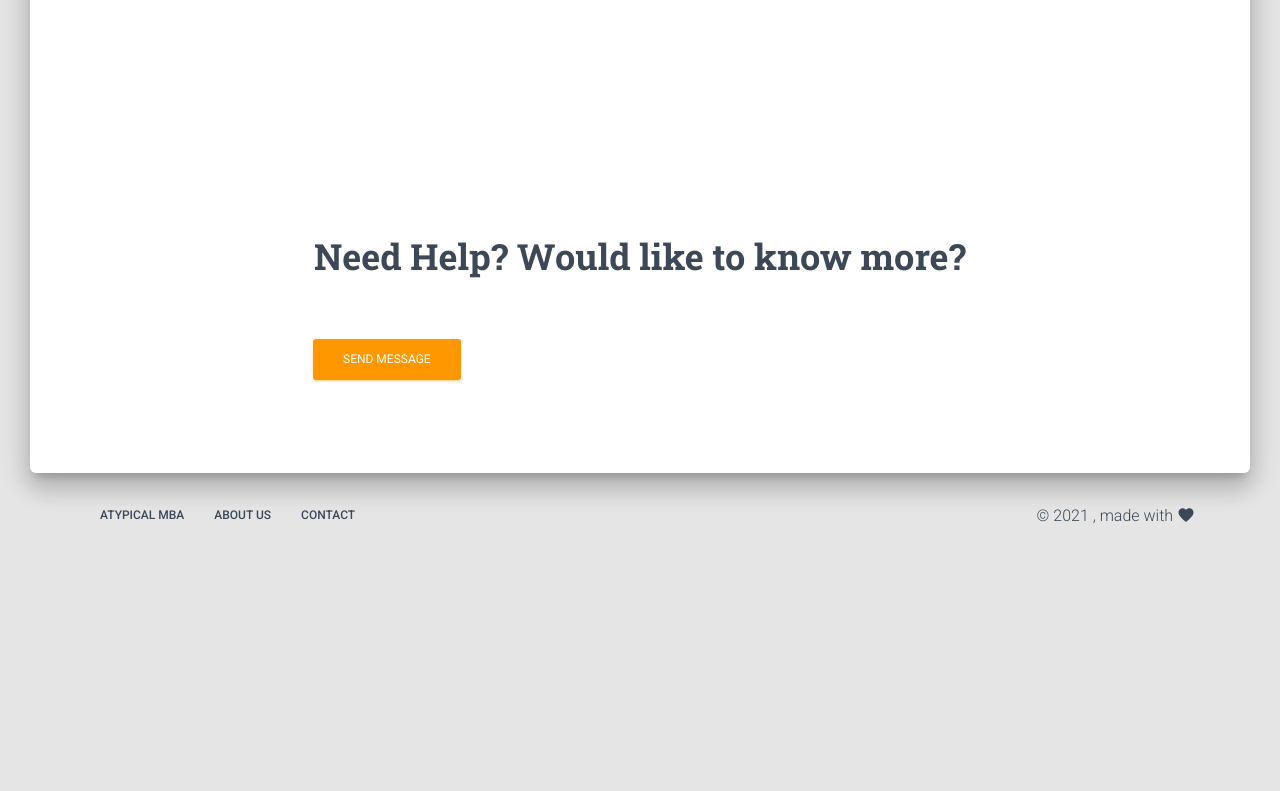
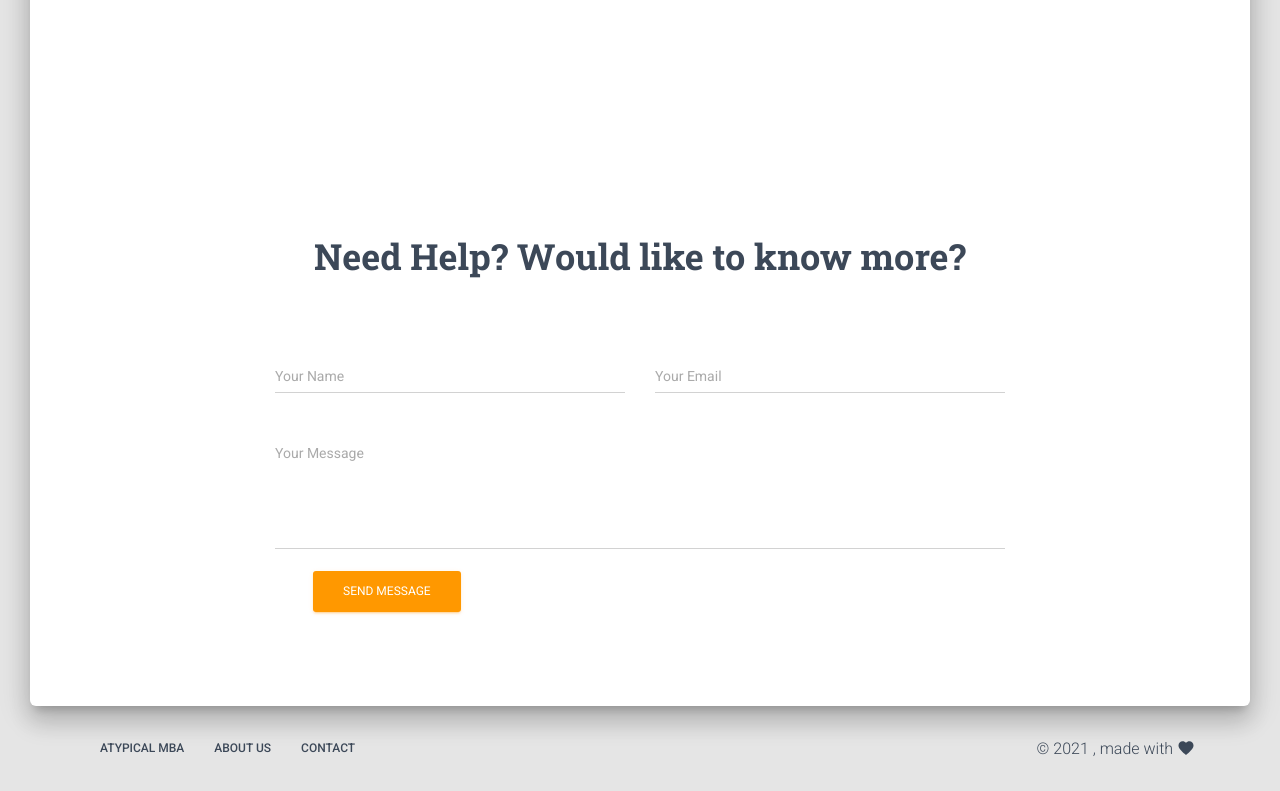
Before and after one commit to rg-code/atypical, a Next.js app: page /landing in a window 1280 px wide. Shown: the part 1844-2635 px from the top of the page. Before the commit the page ends 2402 px from the top, so only its background shows below. Built offline with nearby package versions, Linux system fonts and the light colour scheme; some icons are missing.

Commit message:
form update

```diff
--- a/pages-sections/LandingPage-Sections/WorkSection.js
+++ b/pages-sections/LandingPage-Sections/WorkSection.js
@@ -29,7 +29,7 @@ export default function WorkSection() {
           <form name="contact" action="/?success=true" method="POST" data-netlify="true">
             <GridContainer>
               <GridItem xs={12} sm={12} md={6}>
-                <input
+                <CustomInput
                   type="hidden"
                   name="form-name"
                   value="contact"
@@ -41,7 +41,7 @@ export default function WorkSection() {
                 />
               </GridItem>
               <GridItem xs={12} sm={12} md={6}>
-                <input
+                <CustomInput
                   type="hidden"
                   name="form-name"
                   value="contact"
@@ -52,7 +52,7 @@ export default function WorkSection() {
                   }}
                 />
               </GridItem>
-              <input
+              <CustomInput
                 type="hidden"
                 name="form-name"
                 value="contact"
```
